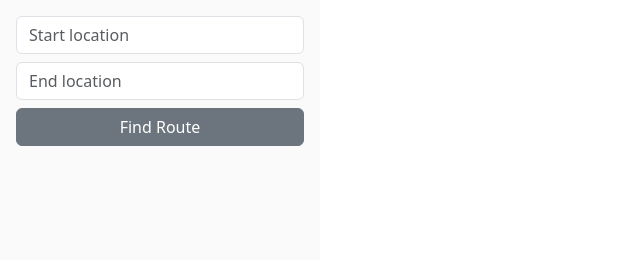
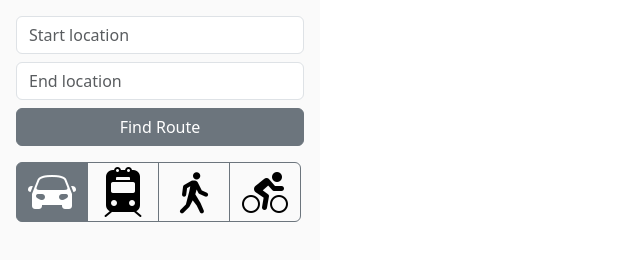
Before and after one commit to juliawqy/cornea-street, a website: page public/index.html in a window 1280 px wide. Both pictures are taken after a click on the button "Find Route". Shown: the whole page, without its empty margins (0-640 px from the left). Drawn offline with nearby package versions, Linux system fonts and the light colour scheme; some packages are replaced by stand-ins of ours.

Commit message:
transit navbar

```diff
--- a/public/config/main/start.js
+++ b/public/config/main/start.js
@@ -9,6 +9,14 @@ const app = Vue.createApp({
             input: "",
             currLat: 0,
             currLng: 0,
+            options: [
+                'DRIVING',
+                'TRANSIT',
+                'WALKING',
+                'BICYCLING'
+            ],
+            selectedTransit: 'DRIVING',
+            route: {}
         }
     },
 
@@ -53,6 +61,13 @@ const app = Vue.createApp({
                     data = result;
                     console.log(data)
 
+                    this.route = {
+                        "DRIVING": data,
+                        "TRANSIT": null,
+                        "WALKING": null,
+                        "BICYCLING": null
+                    }
+
                     directionsRenderer.setDirections(data);
                 }
                 else {
@@ -82,14 +97,6 @@ const app = Vue.createApp({
             this.initMap();
 
             console.log("Latitude: " + latitude);
-            console.log("Longitude: " + longitude);
-
-            // this.src = `https://www.google.com/maps/embed/v1/view?key=${key}&center=${latitude},${longitude}&zoom=30`;
-            // this.src = latitude + "," + longitude
-
-
-            // console.log(this.src)
-            // return (latitude, longitude)
         },
 
         showError(error) {
@@ -128,6 +135,48 @@ const app = Vue.createApp({
 
 
             console.log(this.src)
+        },
+
+        setTravelMode(transitType) {
+            // console.log(event.target.value)
+            // this.travelMode = event.target.value;
+
+            //^ is autocomplete lol
+            //so need to map to given value and set in search, default is driving
+            //need to handle buttons n shit
+
+            this.selectedTransit = transitType
+            if (this.route[transitType] == null) {
+
+                var source = document.getElementById('start').value;
+                var dest = document.getElementById('dest').value;
+
+                let request = {
+                    origin: source,
+                    destination: dest,
+                    travelMode: transitType
+                };
+
+                directionsService.route(request, function(result, status) {
+                    if(status == 'OK') {
+                        data = result;
+                        console.log(data)
+                        this.route[transitType] = data
+                    }
+                    else {
+                        console.log(result)
+                    }
+                });
+
+                directionsRenderer.setDirections(this.route[transitType]);
+                console.log(this.route)
+            }
+
+            else {
+                directionsRenderer.setDirections(this.route[transitType]);
+                console.log(this.route)
+            }
+
         }
     },
 
--- a/public/index.html
+++ b/public/index.html
@@ -32,6 +32,14 @@
                     <button type="button" class="btn btn-secondary w-100" @click="calcRoute()">Find Route</button>
                 </div>
 
+                <!-- transit option -->
+                <div class="input-group mb-2 p-0 d-none" id="transitNav">
+                    <button v-for="option in options" :class="['btn btn-outline-secondary p-1 transit-option-btn w-25', { 'active': selectedTransit == option }]" @click="setTravelMode(option)" :value="option" :id="option">
+                        <img v-if="selectedTransit == option" :src="'lib/img/' + option + '_active.png'" class="img-fluid">
+                        <img v-else :src="'lib/img/' + option + '.png'" class="img-fluid">
+                    </button>
+                </div>
+
             </div>
 
             <!-- map -->
```
Also changed, not shown: public/lib/img/BICYCLING.png (added), public/lib/img/BICYCLING_active.png (added), public/lib/img/DRIVING.png (added), public/lib/img/DRIVING_active.png (added), public/lib/img/TRANSIT.png (added), public/lib/img/TRANSIT_active.png (added), public/lib/img/WALKING.png (added), public/lib/img/WALKING_active.png (added).
